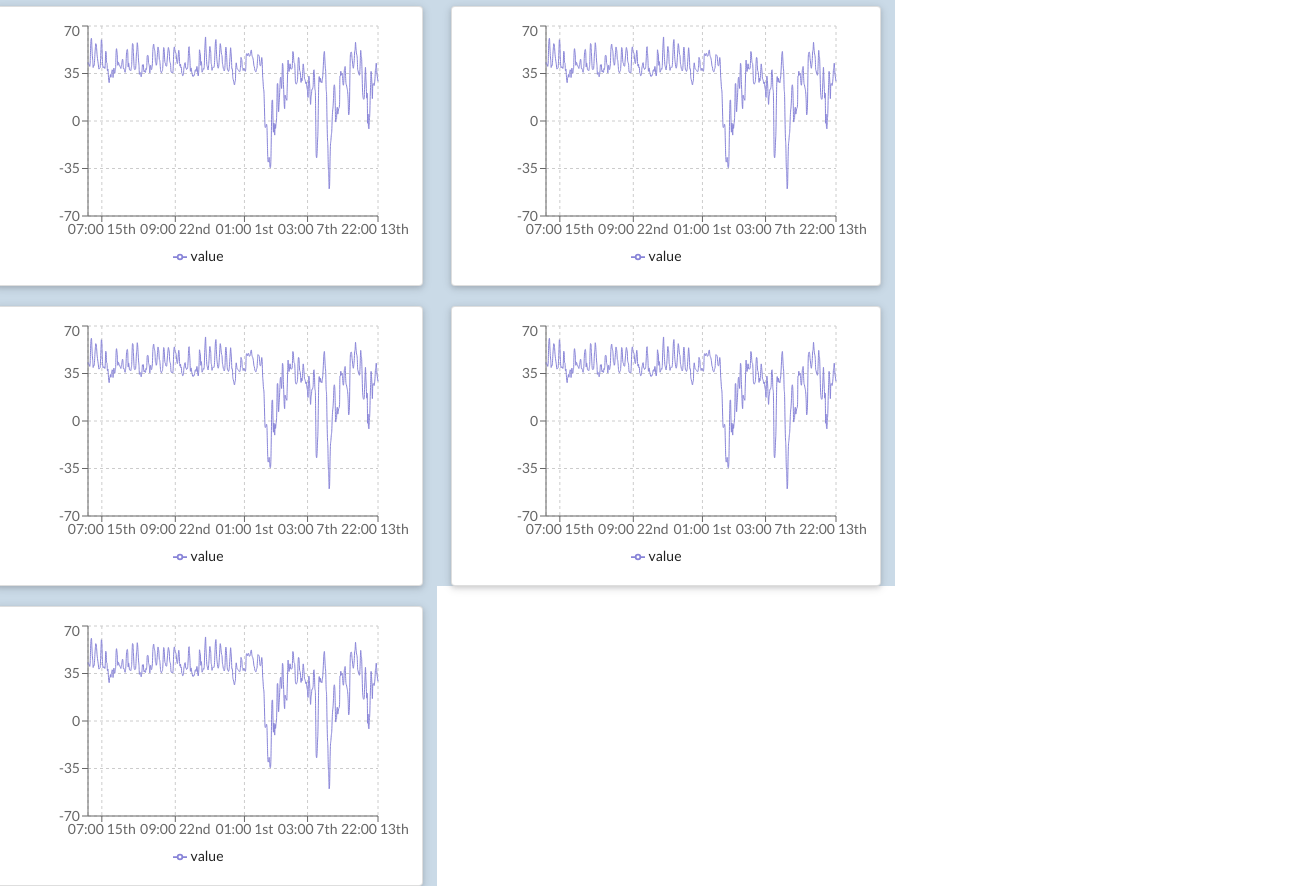
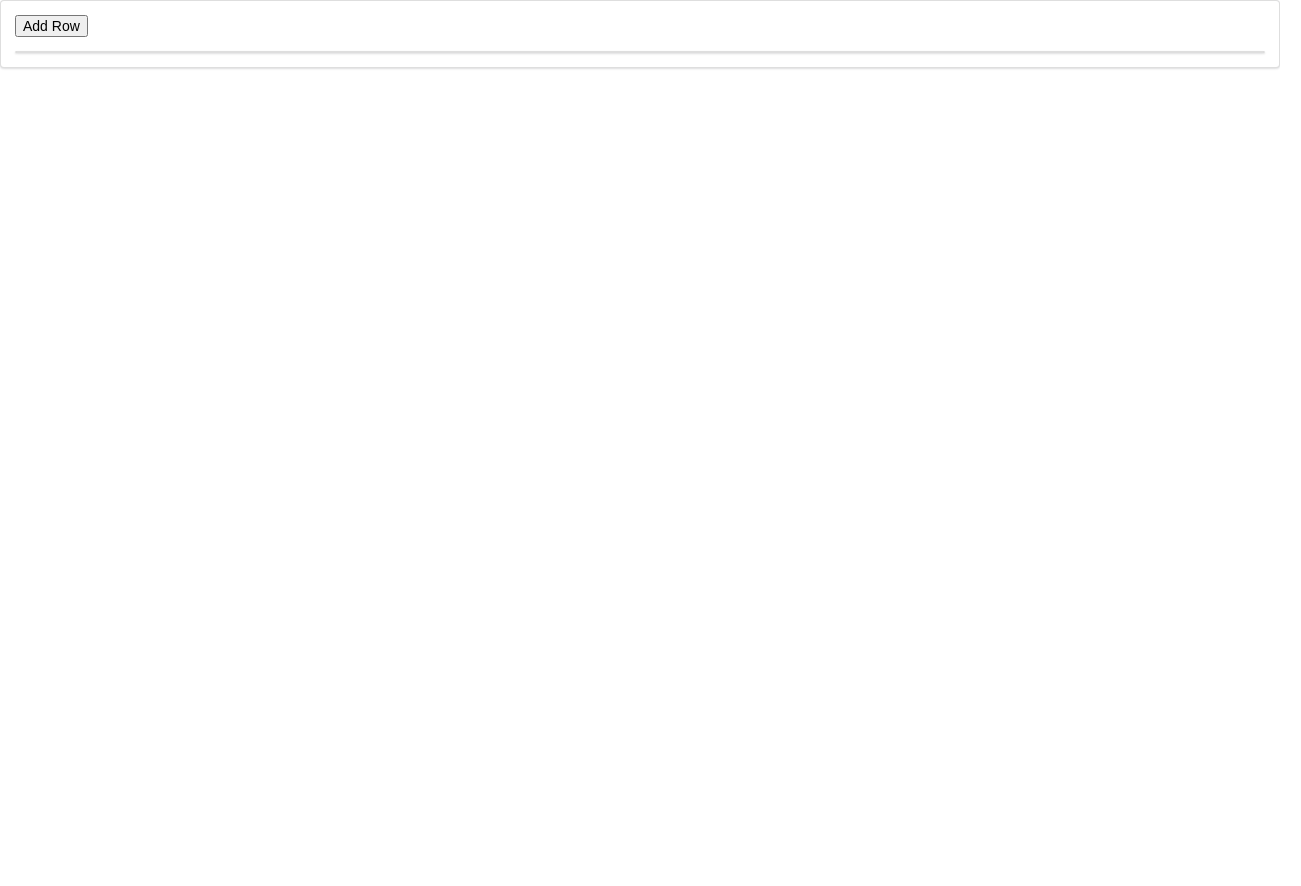
Before and after one commit to pdhenriques/Dashboard, a React (Create React App) app: page / in a window 1280 px wide. Shown: the whole page, 1301 px wide, since content can reach past the window. After the commit the page ends 800 px from the top, so only its background shows below. Built offline with nearby package versions, Linux system fonts and the light colour scheme.

Commit message:
App scafold

```diff
--- a/src/components/App.js
+++ b/src/components/App.js
@@ -1,17 +1,17 @@
 import React from "react";
 import "./App.css";
-import Widget from "./Widget";
+import Dashboard from "./Dashboard";
 
-const App = () => {
-    return (
-        <div className="ui relaxed grid">
-            <Widget />
-            <Widget />
-            <Widget />
-            <Widget />
-            <Widget />
-        </div>
-    );
-};
+
+class App extends React.Component {
+
+    render() {
+        return (
+            <div className="ui segment">
+                <Dashboard />
+            </div>
+        );
+    }
+}
 
 export default App;
--- /dev/null
+++ b/src/components/Dashboard.js
@@ -0,0 +1,48 @@
+import React from "react";
+import Row from "./Row";
+
+class Dashboard extends React.Component {
+    state = {
+        rows: []
+    };
+
+    onAddRow = () => {
+        const newRow = {
+            id: this.uuidv4(),
+            items: []
+        };
+        this.setState({ rows: [...this.state.rows, newRow] });
+    };
+
+    onDelRow = (id) => {
+        this.setState({
+            rows: this.state.rows.filter(row => row.id !== id)
+        });
+    };
+
+    render() {
+        const renderedList = this.state.rows.map(row => {
+            return <Row key={row.id} data={row} onDelRow={this.onDelRow} />;
+        });
+        return (
+            <div>
+                <div>
+                    <button onClick={this.onAddRow}>Add Row</button>
+                </div>
+                <div className="ui segments">{renderedList}</div>
+            </div>
+        );
+    }
+
+    uuidv4() {
+        return "xxxxxxxx-xxxx-4xxx-yxxx-xxxxxxxxxxxx".replace(/[xy]/g, function(
+            c
+        ) {
+            var r = (Math.random() * 16) | 0,
+                v = c == "x" ? r : (r & 0x3) | 0x8;
+            return v.toString(16);
+        });
+    }
+}
+
+export default Dashboard;
--- /dev/null
+++ b/src/components/Item.js
@@ -0,0 +1,24 @@
+import React from "react";
+import Widget from "./Widget";
+
+class Item extends React.Component {
+    state = {
+        id: this.props.data.id
+    };
+
+    render() {
+        return (
+            <div className="item">
+                <Widget />
+                <div>
+                    <button onClick={() => this.props.onDelItem(this.state.id)}>
+                        Remove Item
+                    </button>
+                </div>
+            </div>
+        );
+    }
+}
+
+
+export default Item;
--- /dev/null
+++ b/src/components/Row.js
@@ -0,0 +1,54 @@
+import React from "react";
+import Item from "./Item";
+
+class Row extends React.Component {
+    state = {
+        id: this.props.data.id,
+        items: []
+    };
+
+    onAddItem = () => {
+        const newItem = {
+            id: this.uuidv4()
+        };
+        this.setState({ items: [...this.state.items, newItem] });
+    };
+
+    onDelItem = (id) => {
+        this.setState({
+            items: this.state.items.filter(item => item.id !== id)
+        });
+    };
+
+    render() {
+        const renderedList = this.state.items.map(item => {
+            return <Item key={item.id} data={item} onDelItem={this.onDelItem} />;
+        });
+        return (
+            <div className="ui segment">
+                <div className="ui relaxed grid">{renderedList}</div>
+                <br />
+                <div>
+                    <button onClick={this.onAddItem}>Add Item</button>
+                </div>
+                <div>
+                    <button onClick={() => this.props.onDelRow(this.state.id)}>
+                        Remove Row
+                    </button>
+                </div>
+            </div>
+        );
+    }
+
+    uuidv4() {
+        return "xxxxxxxx-xxxx-4xxx-yxxx-xxxxxxxxxxxx".replace(/[xy]/g, function(
+            c
+        ) {
+            var r = (Math.random() * 16) | 0,
+                v = c == "x" ? r : (r & 0x3) | 0x8;
+            return v.toString(16);
+        });
+    }
+}
+
+export default Row;
--- a/src/components/Widget.css
+++ b/src/components/Widget.css
@@ -1,8 +1,5 @@
 .widget {
-    cursor: pointer;
-    background-color: rgb(202, 218, 231);
-    height: 300px;
-    padding: 20px;
     align-items: center;
     justify-content: center;
+    margin: 20px;
 }
--- a/src/components/Widget.js
+++ b/src/components/Widget.js
@@ -12,7 +12,7 @@ import {
 } from "recharts";
 import rawData from "../data/rawData";
 
-const widget = props => {
+const Widget = props => {
     const data = rawData.points.map(point => {
         return { time: point[0], value: point[1] };
     });
@@ -54,4 +54,4 @@ const widget = props => {
     );
 };
 
-export default widget;
+export default Widget;
```
